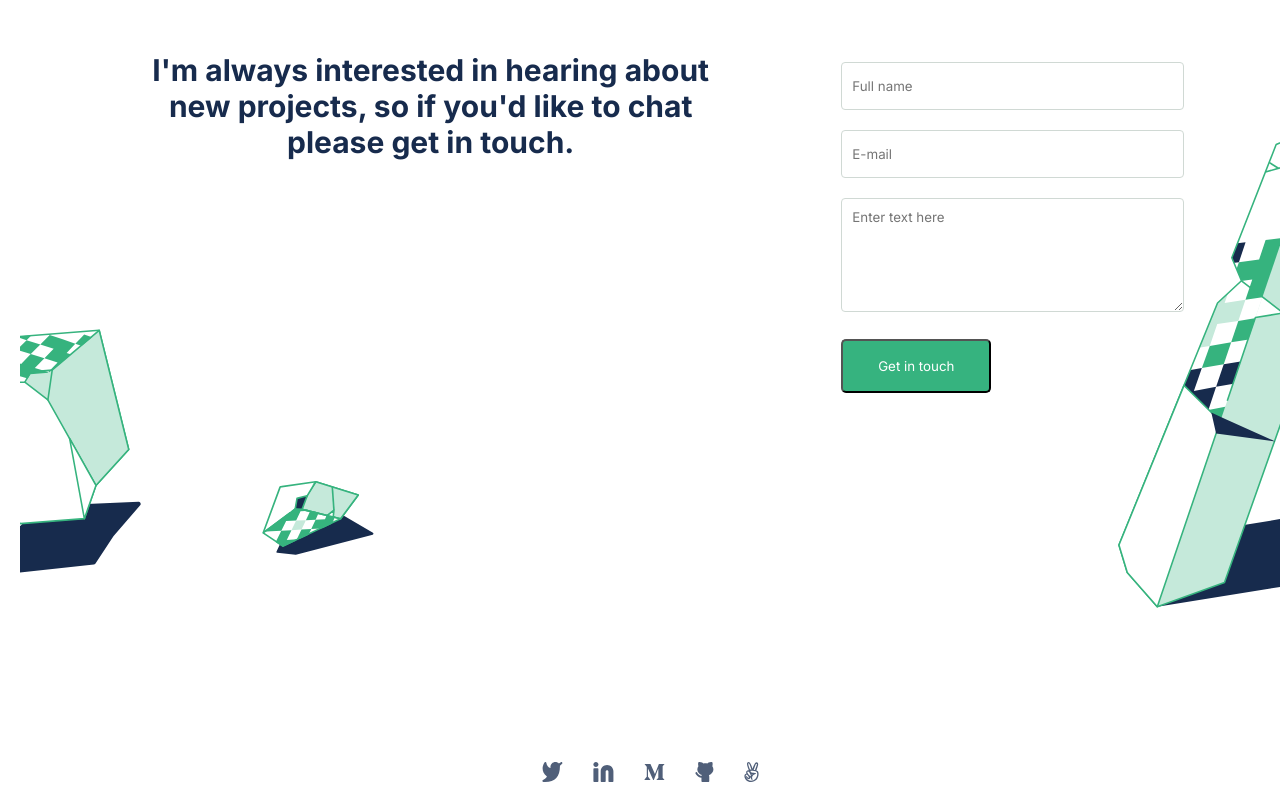
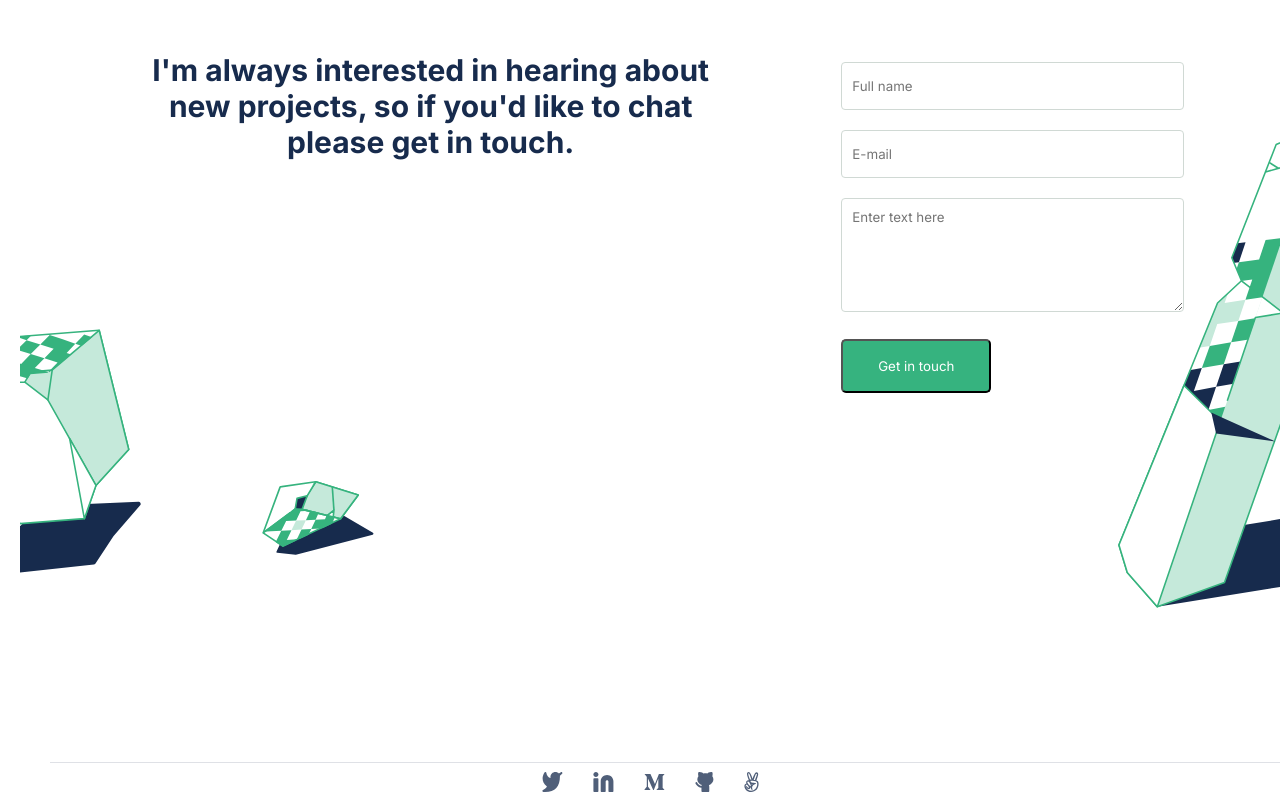
Before and after one commit to jrosario19/Juan-Rosario-Portfolio, a website: page index.html in a window 1280 px wide. Shown: the part 2599-3396 px from the top of the page. Drawn offline with Linux system fonts and the light colour scheme.

Commit message:
Add the social media divider to match Figma design

```diff
--- a/styles.css
+++ b/styles.css
@@ -678,6 +678,10 @@
   .contact-for-contact-info {
     margin-bottom: 250px;
     margin-top: 150px;
+    background-image: url("images/Rectangle42.svg");
+    background-repeat: no-repeat;
+    background-position: top right, bottom left;
+    padding-top: 10px;
   }
 
   .portfolio-owner-email {
```
Also changed, not shown: images/Rectangle42.svg (added).
